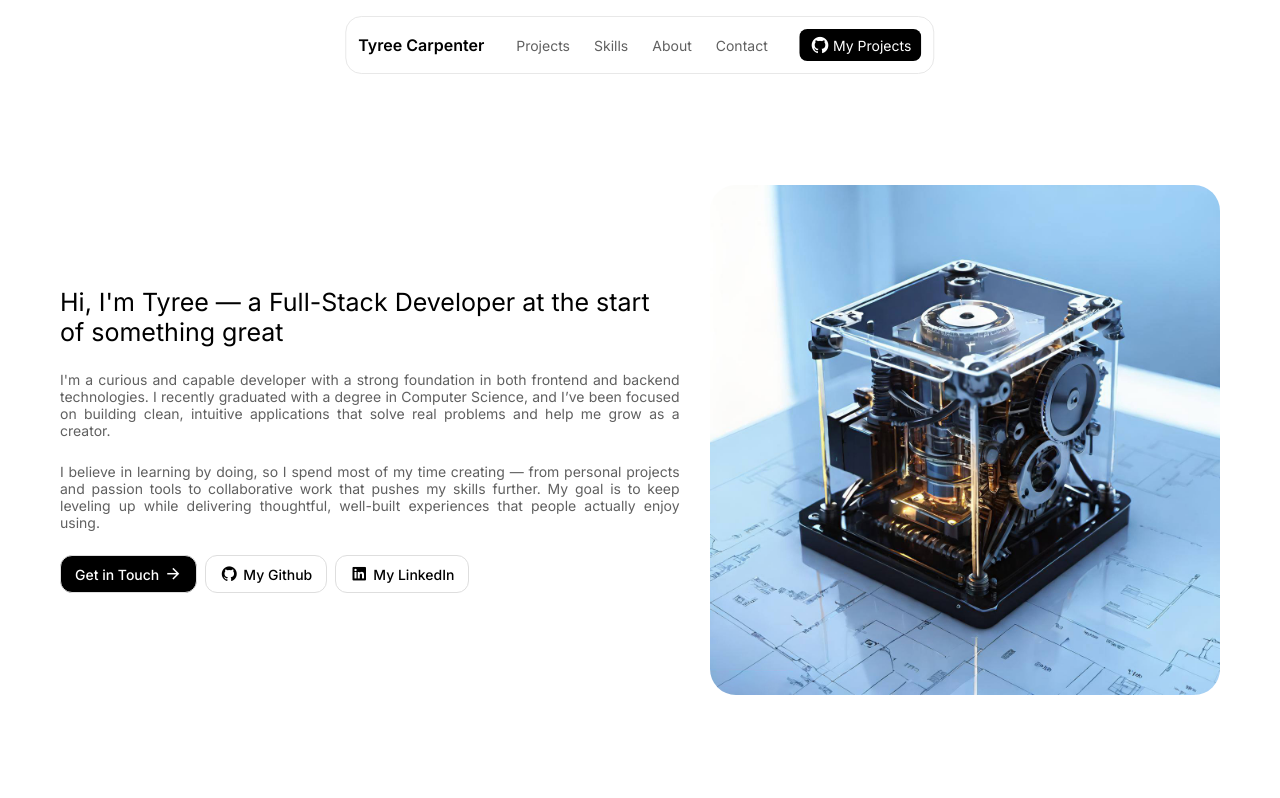
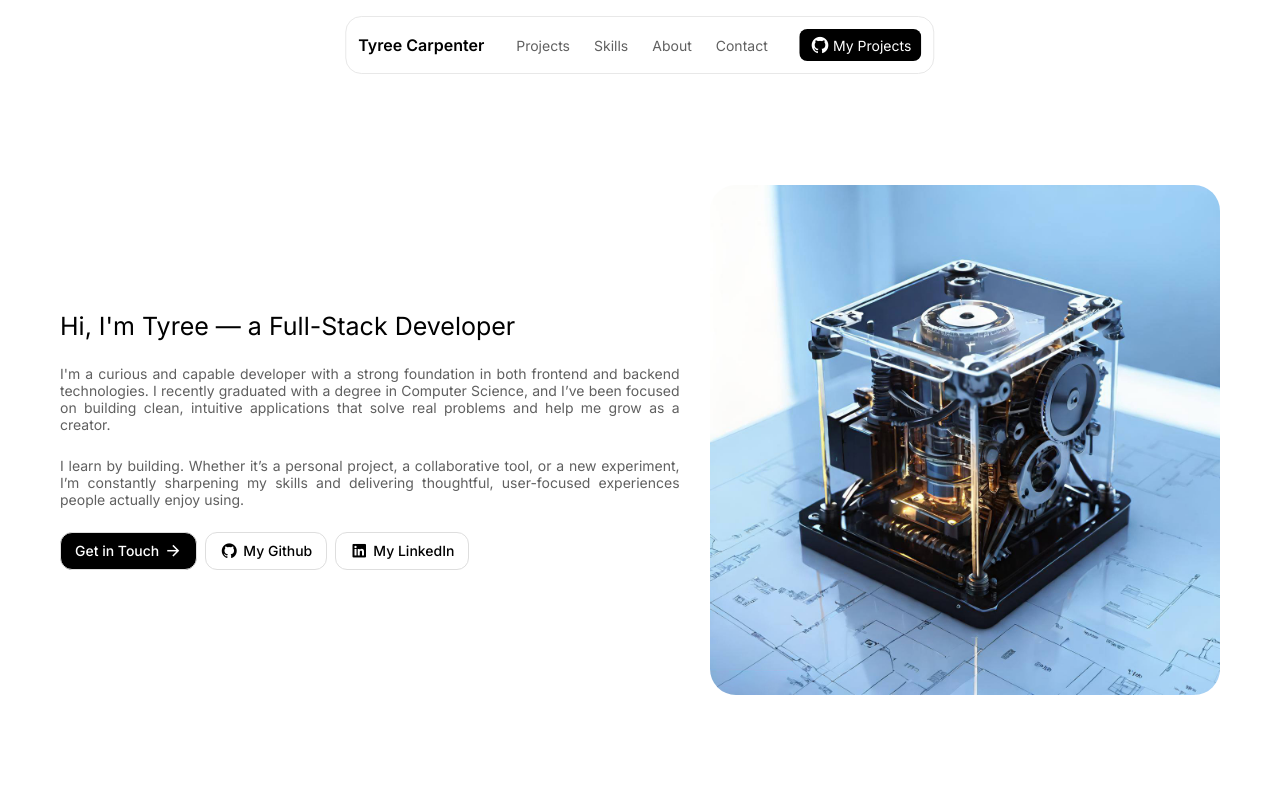
Before and after one commit to tyreesamurai/portfolio, a Vue app: page / in a window 1280 px wide. Shown: the top 798 px of the page. Built offline with nearby package versions, Linux system fonts and the light colour scheme.

Commit message:
Quick change to hero to make more professional

```diff
--- a/src/components/Hero.vue
+++ b/src/components/Hero.vue
@@ -24,9 +24,7 @@ function openLinkedIn() {
   <div class="hero">
     <div class="left-section">
       <div class="top">
-        <h2>
-          Hi, I'm Tyree — a Full-Stack Developer at the start of something great
-        </h2>
+        <h2>Hi, I'm Tyree — a Full-Stack Developer</h2>
         <p>
           I'm a curious and capable developer with a strong foundation in both
           frontend and backend technologies. I recently graduated with a degree
@@ -35,11 +33,10 @@ function openLinkedIn() {
           creator.
         </p>
         <p>
-          I believe in learning by doing, so I spend most of my time creating —
-          from personal projects and passion tools to collaborative work that
-          pushes my skills further. My goal is to keep leveling up while
-          delivering thoughtful, well-built experiences that people actually
-          enjoy using.
+          I learn by building. Whether it’s a personal project, a collaborative
+          tool, or a new experiment, I’m constantly sharpening my skills and
+          delivering thoughtful, user-focused experiences people actually enjoy
+          using.
         </p>
 
         <div class="buttons">
```
